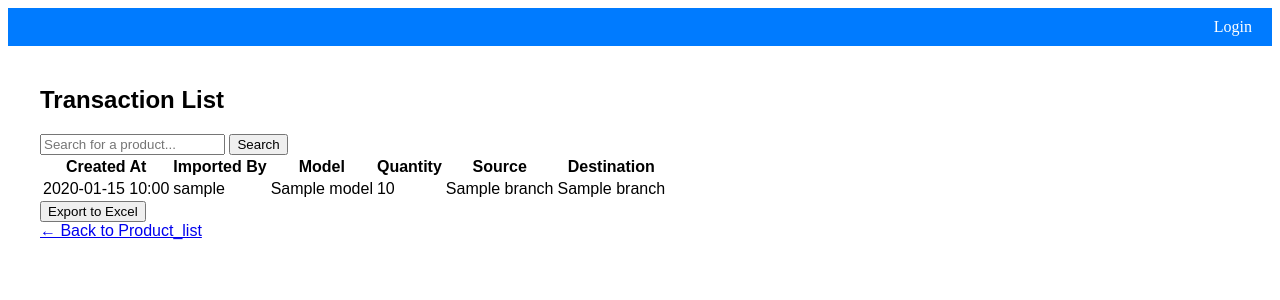
After one commit to 6410615139/Stock, a Django app: template templates/view_transaction_list.html in a window 1280 px wide. The commit adds this page. Shown: the top 300 px of the page. Run offline with Django 5.2, Linux system fonts and the light colour scheme; the template is opened without the code that fills it: most values are stand-ins (such as "Sample title", 1, 10 or a date in 2020); some libraries are stand-ins or nearby versions.

Commit message:
Feat Transacxtion list html

```diff
--- a/products/urls.py
+++ b/products/urls.py
@@ -7,6 +7,7 @@ urlpatterns = [
     path('view_product_details/<int:id>', views.view_product_details, name='view_product_details'),
     path('add_product/', views.add_product, name='add_product'),
     path('add_serial/', views.add_serial, name='add_serial'),
+    path('transactions/', views.view_transaction_list, name='view_transaction_list'),
     path('add_transaction/', views.add_transaction, name='add_transaction'),
     path('view_branch_list/', views.view_branch_list, name='view_branch_list'),
     path('view_branch_details/<int:id>', views.view_branch_details, name='view_branch_details'),
--- a/templates/base.html
+++ b/templates/base.html
@@ -30,6 +30,7 @@
             <a href="{% url 'view_serial_list' %}">Serial</a>
             <a href="{% url 'add_serial' %}">+Serial</a>
             <a href="{% url 'view_branch_list' %}">Branch</a>
+            <a href="{% url 'view_transaction_list' %}">Transaction</a>
             <a href="{% url 'add_transaction' %}">+Transaction</a>
                 <form method="post" action="{% url 'logout' %}">
                     {% csrf_token %}
--- a/templates/view_serial_list.html
+++ b/templates/view_serial_list.html
@@ -31,7 +31,7 @@
         <tr>
             <td>{{ product.serial }}</td>
             <td>
-                <a href="{% url 'product_details' product.product.id %} ">
+                <a href="{% url 'view_product_details' product.product.id %} ">
                     <button>Details</button>
                 </a>
             </td>
--- /dev/null
+++ b/templates/view_transaction_list.html
@@ -0,0 +1,51 @@
+{% extends 'base.html' %}
+
+{% block title %}Transaction List{% endblock %}
+
+{% block content %}
+<h2>Transaction List</h2>
+
+<div class="search-bar">
+    <form method="get" action="">
+        <input type="text" name="q" placeholder="Search for a product..." value="{{ query|default:'' }}">
+        <button type="submit">Search</button>
+    </form>
+</div>
+
+{% if transactions %}
+<table class="table">
+    <thead>
+        <tr>
+            <th>Created At</th>
+            <th>Imported By</th>
+            <th>Model</th>
+            <th>Quantity</th>
+            <th>Source</th>
+            <th>Destination</th>
+        </tr>
+    </thead>
+    <tbody>
+        {% for t in transactions %}
+        <tr>
+            <td>{{ t.created_at|date:"Y-m-d H:i" }}</td>
+            <td>{{ t.imported_by.username }}</td>
+            <td>{{ t.model.model }}</td>
+            <td>{{ t.quantity }}</td>
+            <td>{{ t.source.branch }}</td>
+            <td>{{ t.destination.branch }}</td>
+        </tr>
+        {% endfor %}
+    </tbody>
+</table>
+
+<a href="{% url 'export_to_excel' 'transactions' %}">
+    <button>Export to Excel</button>
+</a>
+
+{% else %}
+<p>No transactions found.</p>
+{% endif %}
+
+<br>
+<a href="{% url 'view_product_list' %}">← Back to Product_list</a>
+{% endblock %}
```
Also changed, not shown: products/views.py (+15 -0 lines).
